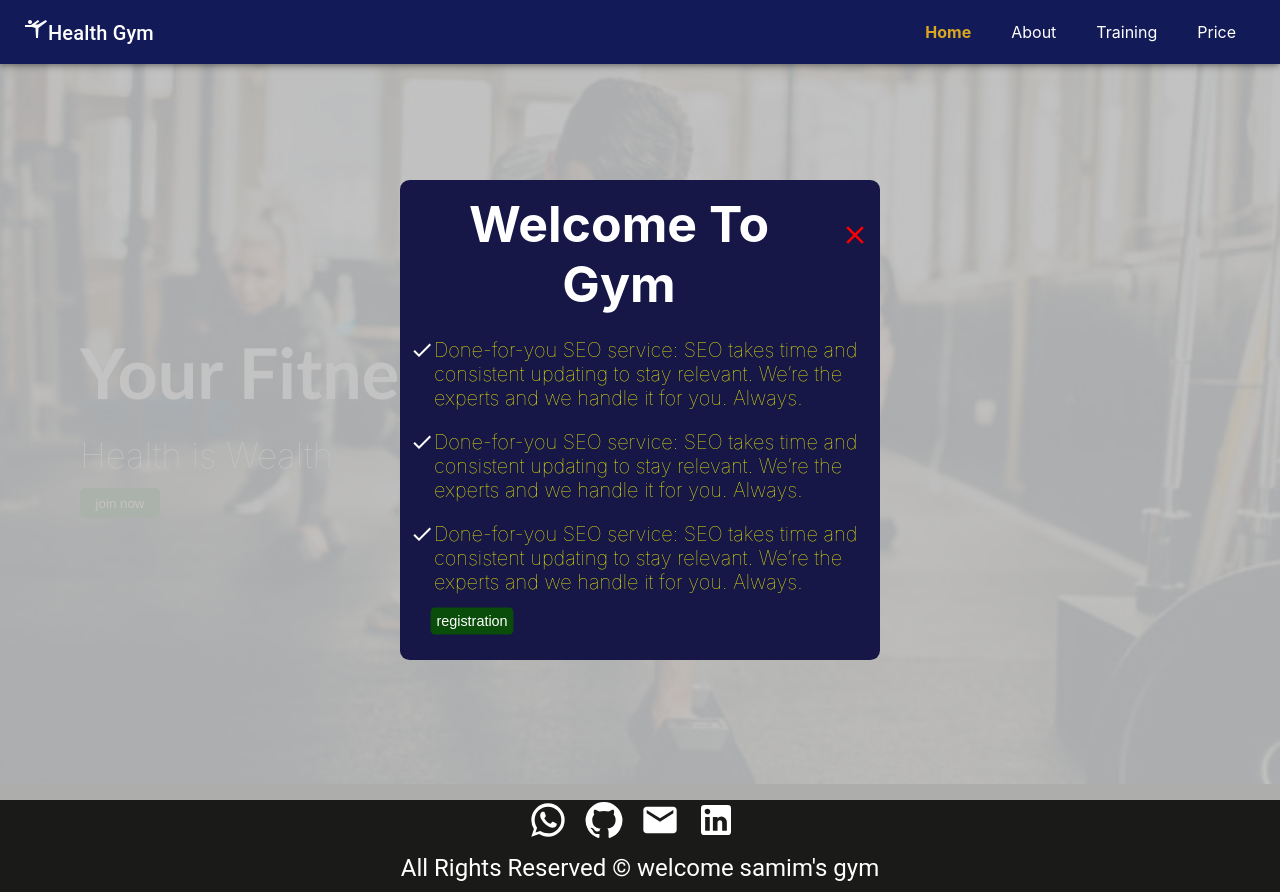
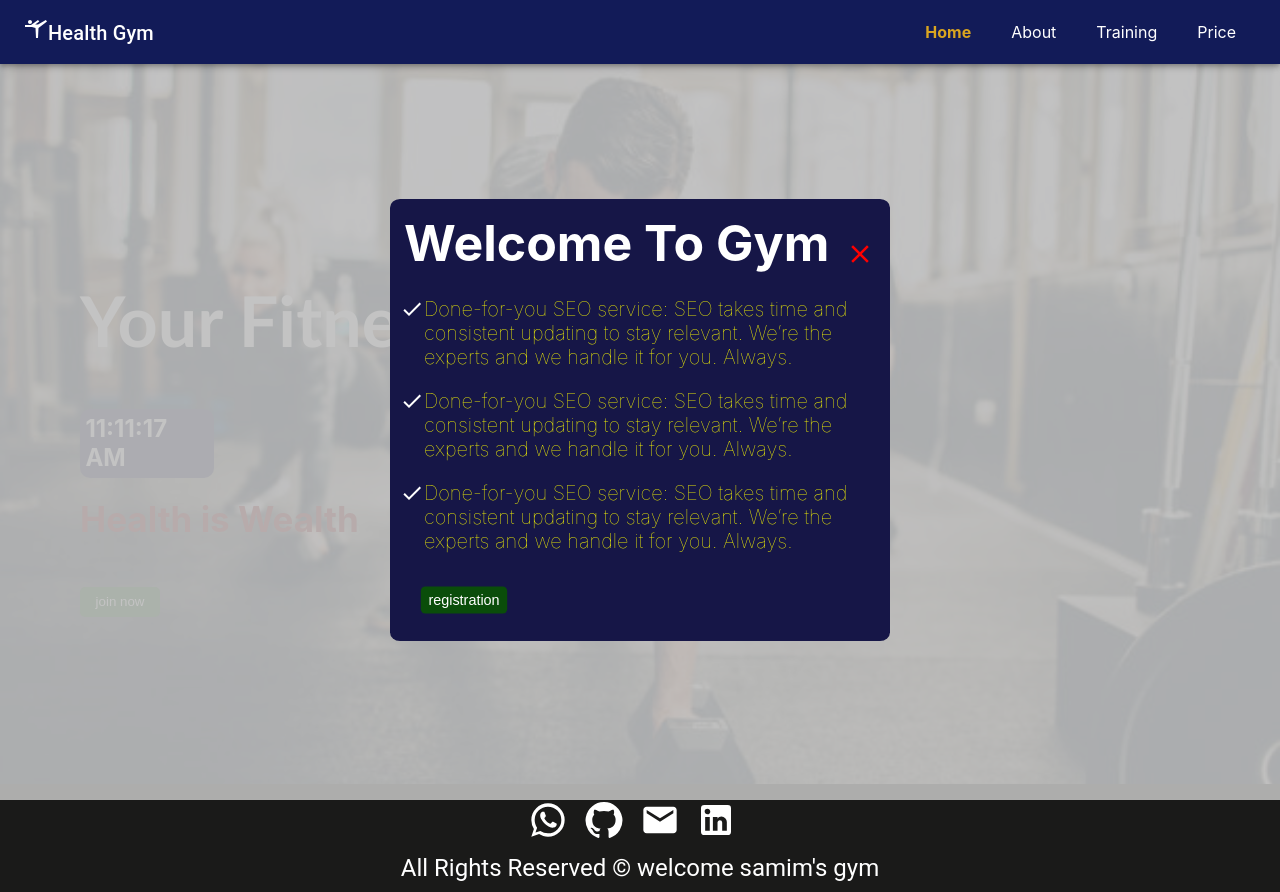
Before and after one commit to SAMIM-ANSARI02/gym, a React (Create React App) app: page / in a window 1280 px wide. Both pictures are taken after a click on the button "join now". Built offline with nearby package versions, Linux system fonts and the light colour scheme.

Commit message:
adding time

```diff
--- a/src/Pages/Home.js
+++ b/src/Pages/Home.js
@@ -4,6 +4,7 @@ import { Link } from 'react-router-dom'
 import back4 from '../images/back4.jpg'
 import '../Styles/Home.css'
 import Mymodal from './Showmodal'
+import Time from '../Pages/Time';
 
 const Home = () => {
 
@@ -15,7 +16,8 @@ const Closemodal=()=>setshowmodal(false);
       <div className='home' style={{backgroundImage:`url(${back4})`}} >
            <div className='container'>
            <h1>Your Fitness Our Priority </h1>
-           <p>Health is Wealth</p>
+           <Time/>
+           <p style={{color:'rgb(130, 10, 10)',fontWeight:'bolder'}}>Health is Wealth</p>
             <button onClick={()=>setshowmodal(true)}>join now</button>
             {showmodal && <Mymodal Closemodal={Closemodal} /> }
 
--- a/src/Pages/Showmodal.js
+++ b/src/Pages/Showmodal.js
@@ -17,8 +17,8 @@ const Mymodal=({Closemodal})=>{
         <>
         <div className="modal_wrapper"></div>
         <div className="modal_container">
-            <div style={{display:'flex'}}>
-            <h2 style={{fontSize:'50px',padding:'4px', textAlign:'center'}} >Welcome To Gym</h2>
+            <div style={{display:'flex',margin:'0',padding:'0'}}>
+            <h2 style={{fontSize:'50px',padding:'4px', textAlign:'center',margin:'0px'}} >Welcome To Gym</h2>
             <CloseIcon onClick={Closemodal} style={{color:'red', marginTop:'30px',marginLeft:'12px' ,fontSize:'30px'}}/>
             </div>
 
--- /dev/null
+++ b/src/Pages/Time.js
@@ -0,0 +1,20 @@
+import  { useState } from 'react'
+
+const Time = () => {
+    const[ctime,setctime]=useState()
+
+    const Update=()=>{
+     const time = new Date().toLocaleTimeString();
+     setctime(time)
+    }
+    setInterval(Update,1000)
+
+  return (
+
+    <>
+    <div style={{color:'white',backgroundColor:'rgb(22, 22, 71)',width:'12%',borderRadius:'10px'}}><h2 style={{padding:'4%'}}>{ctime}</h2></div>
+     </>
+  )
+}
+
+export default Time
--- a/src/Pages/registration.js
+++ b/src/Pages/registration.js
@@ -34,7 +34,7 @@ const Registration = () => {
         alert('complete the form')
       }else{
 
-        alert("ok")
+        alert("registrtion succesful")
 
 
         localStorage.setItem("name:",values.username)
--- a/src/Styles/Modal.css
+++ b/src/Styles/Modal.css
@@ -1,8 +1,5 @@
-*{
-    margin: 0;
-    padding: 0;
-    box-sizing: border-box;
-}
+
+
 .container{
     margin: 5rem;
 }
--- a/src/components/Header.js
+++ b/src/components/Header.js
@@ -4,6 +4,7 @@ import { AppBar, Box, Typography,Toolbar, IconButton ,Drawer, Divider}  from '@m
 import {Link,NavLink} from 'react-router-dom';
 import '../Styles/Headerstyle.css'
 import MenuIcon from '@mui/icons-material/Menu';
+import Time from '../Pages/Time';
 
 
 
@@ -28,6 +29,7 @@ const Header = () => {
                     <Divider/>
 
                       <ul className='Navigationmobile'>
+
                          <li><NavLink to={'/'}>Home</NavLink></li>
                          <li><NavLink to={'/About'}>About</NavLink></li>
                          {/* <li><NavLink to={'/Program'}>Program</NavLink></li> */}
@@ -59,6 +61,7 @@ const Header = () => {
                     <Box sx={{display:{xs:'none',sm:'block'}}}>
 
                       <ul className='NavigationMenu'>
+
                       <li><NavLink to={'/'}>Home</NavLink></li>
                          <li><NavLink to={'/About'}>About</NavLink></li>
                          {/* <li><NavLink to={'/Program'}>Program</NavLink></li> */}
```
